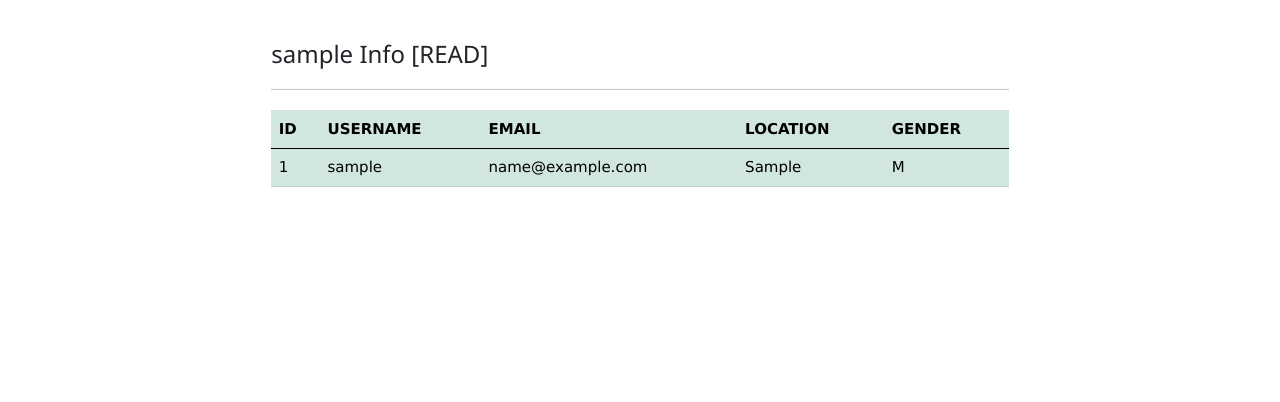
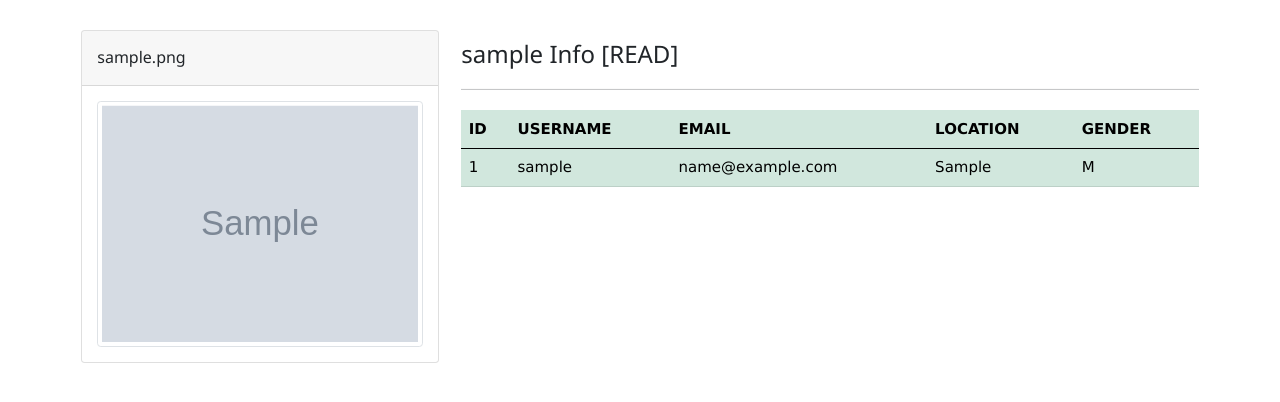
Before and after one commit to wingxel/crud-using-using-django-forms, a Django app: page /details/1/ in a window 1280 px wide. Shown: the part 53-455 px from the top of the page. Run offline with Django 3.2, Linux system fonts and the light colour scheme; tables that the repository leaves empty hold one stand-in row (values such as "Sample post"); grey boxes marked "Sample" are stand-in pictures; some libraries are stand-ins or nearby versions.

Commit message:
Added image to templates

```diff
--- a/app/templates/app/details.html
+++ b/app/templates/app/details.html
@@ -9,7 +9,17 @@
     <main>
         <div class="container">
             <div class="row">
-                <div class="col-sm-8 mx-auto">
+                <div class="col-sm-4">
+                    <div class="card">
+                        <div class="card-header">
+                            <h6>{{ user.profile }}</h6>
+                        </div>
+                        <div class="card-body">
+                            <img class="img-thumbnail" src="{{ user.profile.url }}" alt="User profile">
+                        </div>
+                    </div>
+                </div>
+                <div class="col-sm-8">
                     <h3>{{ user.username }} Info [READ]</h3>
                     <hr>
                     <table class="table table-success">
```
